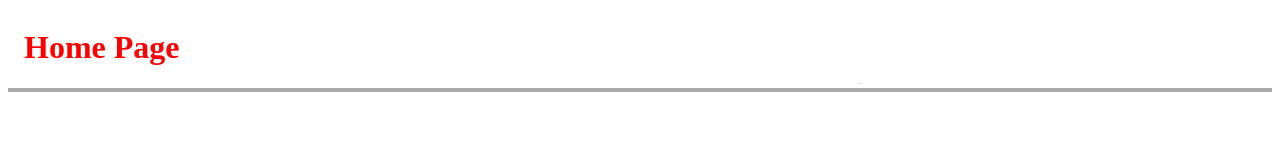
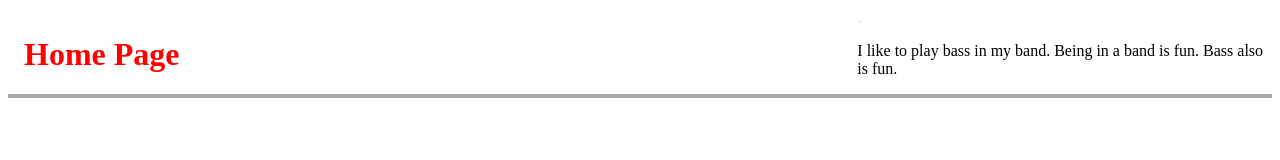
Before and after one commit to will-ferens/git-collab-2, a plain HTML site: page app/index.html in a window 1280 px wide. Drawn offline with Linux system fonts and the light colour scheme; files that its build step writes are made by us from their sources.

Commit message:
added paragraph to index.html

```diff
--- a/app/index.html
+++ b/app/index.html
@@ -12,6 +12,7 @@
       <h1>Home Page</h1>
       <nav>
         <a href="linked.html">About</a>
+        <p>I like to play bass in my band.  Being in a band is fun.  Bass also is fun.</p>
       </nav>
     </header>
   </body>
```
